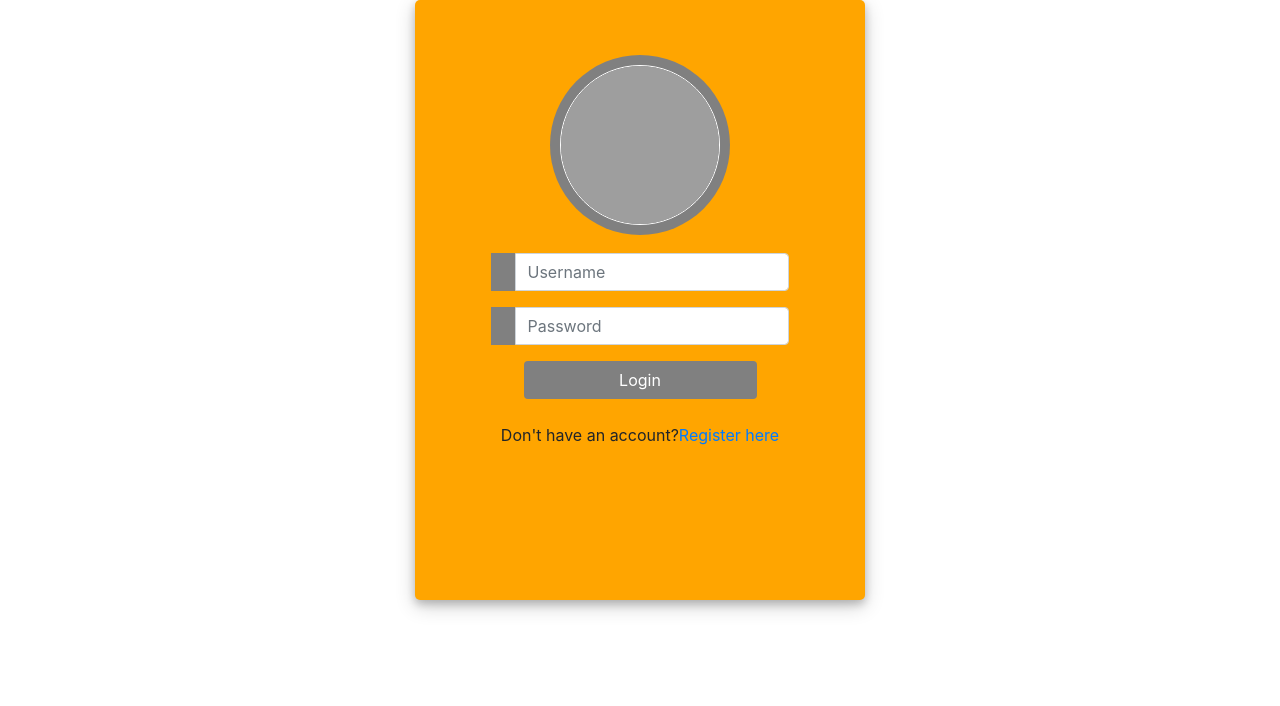
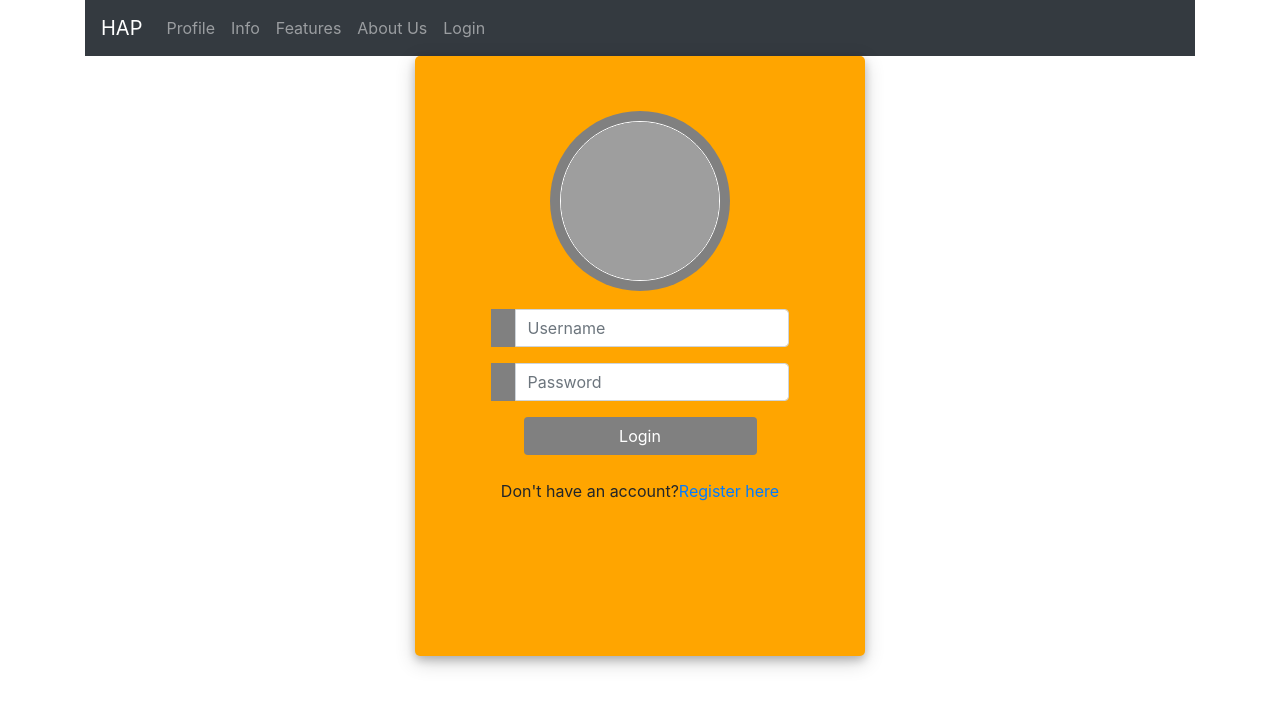
Before and after one commit to Pravindu-Lokuarumage/Strawhats, a React (Create React App) app in the folder web/: page /login in a window 1280 px wide. Shown: the top 706 px of the page. Built offline with nearby package versions, Linux system fonts and the light colour scheme; grey boxes are pictures that could not be loaded.

Commit message:
Updated login with navbar

```diff
--- a/web/src/pages/login.jsx
+++ b/web/src/pages/login.jsx
@@ -41,7 +41,7 @@ class Login extends Component {
 	render(){
 		return(
 			<div className="container h-100">
-        <div id="navbar"><navbar /></div>
+        <div id="navbar"><Navbar></Navbar></div>
         <div className="d-flex justify-content-center h-100">
           <div className="user_card">
             <div className="d-flex justify-content-center">
```
